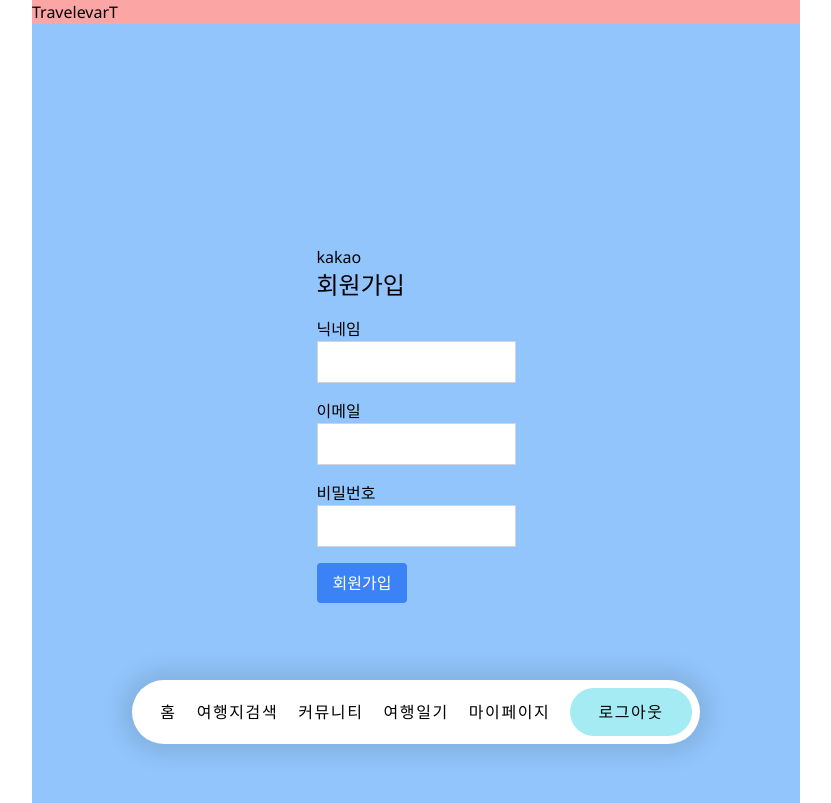
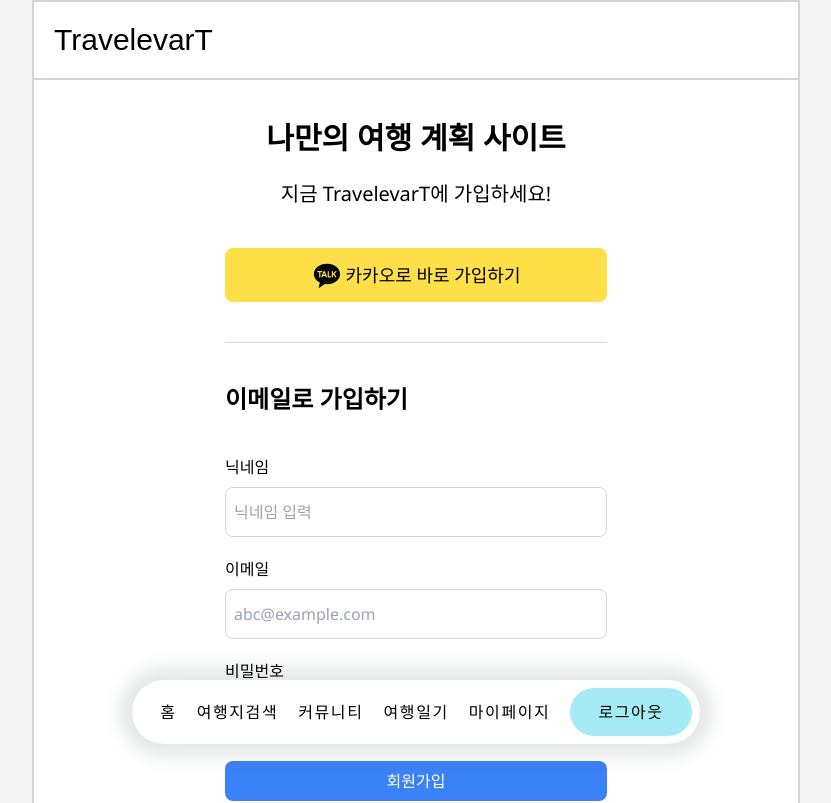
Before and after one commit to Node-study-programmers/travelevart-FrontEnd, a Next.js app: page /auth/register in a window 1280 px wide. Shown: the top 803 px of the page, without its empty margins (224-1055 px from the left). Built offline with nearby package versions, Linux system fonts and the light colour scheme; no server answers; a web font is replaced by a local one.

Commit message:
Bug : suhyuk

```diff
--- a/src/app/auth/login/page.tsx
+++ b/src/app/auth/login/page.tsx
@@ -1,12 +1,16 @@
 "use client";
 
+import useLogin from "@/app/hooks/auth/useKaKaoLogin";
+import { logoFont } from "@/font";
 import { signIn } from "next-auth/react";
 import Link from "next/link";
 import React, { useState } from "react";
 import { FieldValues, SubmitHandler, useForm } from "react-hook-form";
+import { RiKakaoTalkFill } from "react-icons/ri";
 
-const LoginPage = () => {
+export default function LoginPage() {
   const [isLoading, setIsLoading] = useState(false);
+  const { handleLogin } = useLogin();
 
   const {
     register,
@@ -34,64 +38,94 @@
   };
 
   return (
-    <section className="max-w-screen-md h-screen flex justify-center items-center">
+    <div className="bg-[whitesmoke] min-h-screen flex flex-col justify-center items-center">
+      <div className="w-screen lg:max-w-screen-md mx-auto border-2 border-gray-300 bg-white rounded-lg">
+        <h1
+          className={`p-5 bg-white text-left my-auto flex items-center text-3xl ${logoFont.className} border-gray-300 border-b-2`}
+        >
+          TravelevarT
+        </h1>
+        <div className="flex flex-col py-10 px-6 lg:px-12">
+          <div className="flex flex-col gap-10">
+            <div className="flex justify-center items-center flex-col py-20 lg:py-40 px-auto gap-5">
+              <h1 className="text-3xl font-bold">로그인</h1>
               <form
                 onSubmit={handleSubmit(onSubmit)}
-        className="flex flex-col justify-center gap-4 min-w-[350px]"
+                className="flex flex-col gap-5 min-w-[350px]"
               >
-        <h1 className="text-2xl">Login</h1>
-
                 <div>
-          <label htmlFor="email" className="block">
-            Email
+                  <label htmlFor="email" className="block pb-2">
+                    이메일
                   </label>
                   <input
                     id="email"
                     type="email"
+                    placeholder="이메일 입력"
                     {...register("email", { required: "Email is required" })}
                     disabled={isLoading}
-            className="border border-gray-300 p-2 w-full"
+                    className="border border-gray-300 p-2 w-full rounded-lg py-3"
                   />
                   {errors.email && (
-            <p className="text-red-500">{errors.email.message}</p>
+                    <p className="text-red-500 text-sm">
+                      {typeof errors.email === "string"
+                        ? errors.email
+                        : errors.email?.message}
+                    </p>
                   )}
                 </div>
 
                 <div>
-          <label htmlFor="password" className="block">
-            Password
+                  <label htmlFor="password" className="block pb-2">
+                    비밀번호
                   </label>
                   <input
                     id="password"
                     type="password"
-            {...register("password", { required: "Password is required" })}
+                    placeholder="비밀번호 입력"
+                    {...register("password", {
+                      required: "Password is required",
+                    })}
                     disabled={isLoading}
-            className="border border-gray-300 p-2 w-full"
+                    className="border border-gray-300 p-2 w-full rounded-lg py-3"
                   />
                   {errors.password && (
-            <p className="text-red-500">{errors.password.message}</p>
+                    <p className="text-red-500 text-sm">
+                      {typeof errors.password === "string"
+                        ? errors.password
+                        : errors.password?.message}
+                    </p>
                   )}
                 </div>
 
                 <button
                   type="submit"
                   disabled={isLoading}
-          className="bg-blue-500 text-white py-2 px-4 rounded"
+                  className="bg-blue-500 text-white py-2 px-4 rounded-lg"
                 >
                   {isLoading ? "Loading..." : "Login"}
                 </button>
-
-        <div className="text-center">
-          <p className="text-gray-400">
-            Not a member?{" "}
-            <Link href="/auth/register" className="text-black hover:underline">
-              Register
+                <div className="w-full h-[1px] bg-gray-300 my-6"></div>
+                <div
+                  onClick={() => handleLogin("kakao")}
+                  className="w-full bg-yellow-300 flex justify-center items-center py-3 text-lg rounded-lg gap-1 cursor-pointer"
+                >
+                  <RiKakaoTalkFill className="text-3xl" />
+                  카카오로 로그인 하기
+                </div>
+                <div className="text-sm text-center">
+                  아직 회원이 아니신가요?{" "}
+                  <Link
+                    href="/auth/register"
+                    className="underline cursor-pointer text-black"
+                  >
+                    회원 가입으로 가기
                   </Link>
-          </p>
                 </div>
               </form>
-    </section>
+            </div>
+          </div>
+        </div>
+      </div>
+    </div>
   );
-};
-
-export default LoginPage;
+}
--- a/src/app/auth/register/page.tsx
+++ b/src/app/auth/register/page.tsx
@@ -4,6 +4,9 @@
 import axios from "axios";
 import { useRouter } from "next/navigation";
 import useLogin from "@/app/hooks/auth/useKaKaoLogin";
+import { logoFont } from "@/font";
+import { RiKakaoTalkFill } from "react-icons/ri";
+import Link from "next/link";
 
 interface SignupFormInputs {
   nickname: string;
@@ -44,54 +47,81 @@
   };
 
   return (
-    <div className="max-w-screen-md bg-red-300 mx-auto">
-      <nav>TravelevarT</nav>
-      <div className="flex justify-center items-center bg-blue-300 h-screen">
+    <div className="bg-[whitesmoke]">
+      <div className="w-screen lg:max-w-screen-md mx-auto border-2 border-gray-300">
+        <h1
+          className={`p-5 bg-white text-left my-auto flex items-center text-3xl ${logoFont.className} border-gray-300 border-b-2`}
+        >
+          TravelevarT
+        </h1>
+        <div className="flex justify-center items-center bg-white flex-col py-10 px-auto">
+          <div className="lg:w-1/2 mx-auto flex flex-col gap-10">
+            <div className="flex justify-center items-center flex-col">
+              <span className="text-3xl font-bold">
+                나만의 여행 계획 사이트
+              </span>
+              <br />
+              <span className="text-xl font-thin">
+                지금 TravelevarT에 가입하세요!
+              </span>
+            </div>
+            <div
+              onClick={() => handleLogin("kakao")}
+              className="w-full bg-yellow-300 flex justify-center items-center py-3 text-lg rounded-lg gap-1 cursor-pointer"
+            >
+              <RiKakaoTalkFill className="text-3xl" />
+              카카오로 바로 가입하기
+            </div>
+            <div className="w-full h-[1px] bg-gray-300"></div>
+            <div className="font-bold text-2xl">이메일로 가입하기</div>
+            <form
+              onSubmit={handleSubmit(onSubmit)}
+              className="flex flex-col w-full gap-5"
+            >
               <div>
-          <div onClick={() => handleLogin("kakao")}>kakao</div>
-          <h1 className="text-2xl mb-4">회원가입</h1>
-          <form onSubmit={handleSubmit(onSubmit)} className="space-y-4">
-            <div>
-              <label htmlFor="nickname" className="block">
+                <label htmlFor="nickname" className="block pb-2">
                   닉네임
                 </label>
                 <input
+                  placeholder="닉네임 입력"
                   id="nickname"
                   type="text"
                   {...register("nickname", {
-                  required: "닉네임을 입력해주세요.",
+                    required: "닉네임 입력해주세요.",
                   })}
-                className="border border-gray-300 p-2 w-full"
+                  className="border border-gray-300 p-2 w-full rounded-lg py-3"
                 />
                 {errors.nickname && (
                   <p className="text-red-500">{errors.nickname.message}</p>
                 )}
               </div>
               <div>
-              <label htmlFor="email" className="block">
+                <label htmlFor="email" className="block pb-2">
                   이메일
                 </label>
                 <input
+                  placeholder="abc@example.com"
                   id="email"
                   type="email"
                   {...register("email", { required: "이메일을 입력해주세요." })}
-                className="border border-gray-300 p-2 w-full"
+                  className="border border-gray-300 p-2 w-full rounded-lg py-3"
                 />
                 {errors.email && (
                   <p className="text-red-500">{errors.email.message}</p>
                 )}
               </div>
               <div>
-              <label htmlFor="password" className="block">
+                <label htmlFor="password" className="block pb-2">
                   비밀번호
                 </label>
                 <input
+                  placeholder="비밀번호 입력"
                   id="password"
                   type="password"
                   {...register("password", {
                     required: "비밀번호를 입력해주세요.",
                   })}
-                className="border border-gray-300 p-2 w-full"
+                  className="border border-gray-300 p-2 w-full rounded-lg py-3"
                 />
                 {errors.password && (
                   <p className="text-red-500">{errors.password.message}</p>
@@ -99,11 +129,18 @@
               </div>
               <button
                 type="submit"
-              className="bg-blue-500 text-white py-2 px-4 rounded"
+                className="bg-blue-500 text-white py-2 px-4 rounded-lg"
               >
                 회원가입
               </button>
             </form>
+            <div className="text-sm text-center">
+              이미 회원이신가요?{" "}
+              <Link href="/auth/login" className="underline cursor-pointer">
+                로그인으로 가기
+              </Link>
+            </div>
+          </div>
         </div>
       </div>
     </div>
--- a/src/app/layout.tsx
+++ b/src/app/layout.tsx
@@ -25,8 +25,8 @@
       <html lang="en">
         <body className={noto.className}>
           <StoreProvider>
+            <Navbar />
             {children}
-            <Navbar />
             <Footer />
           </StoreProvider>
         </body>
--- a/src/app/ui/common/Footer.tsx
+++ b/src/app/ui/common/Footer.tsx
@@ -6,7 +6,7 @@
 
 export default function Footer() {
   return (
-    <footer className="relative w-full flex justify-center bg-slate-50 text-rgb-primary pt-6 pb-24">
+    <footer className="relative w-full flex justify-center bg-slate-50 text-rgb-primary pt-6 pb-5">
       <div className="max-w-[1280px] w-full mx-auto">
         <div className="flex flex-col lg:flex-row items-center justify-between border-b border-fourth mx-10 lg:mx-0">
           <div className="w-full max-w-80 text-4xl text-rgb-primary text-center lg:text-left">
```
Also changed, not shown: src/app/ui/common/Navbar.tsx (+4 -5 lines). Lines whose indentation alone changed are shown as unchanged.
